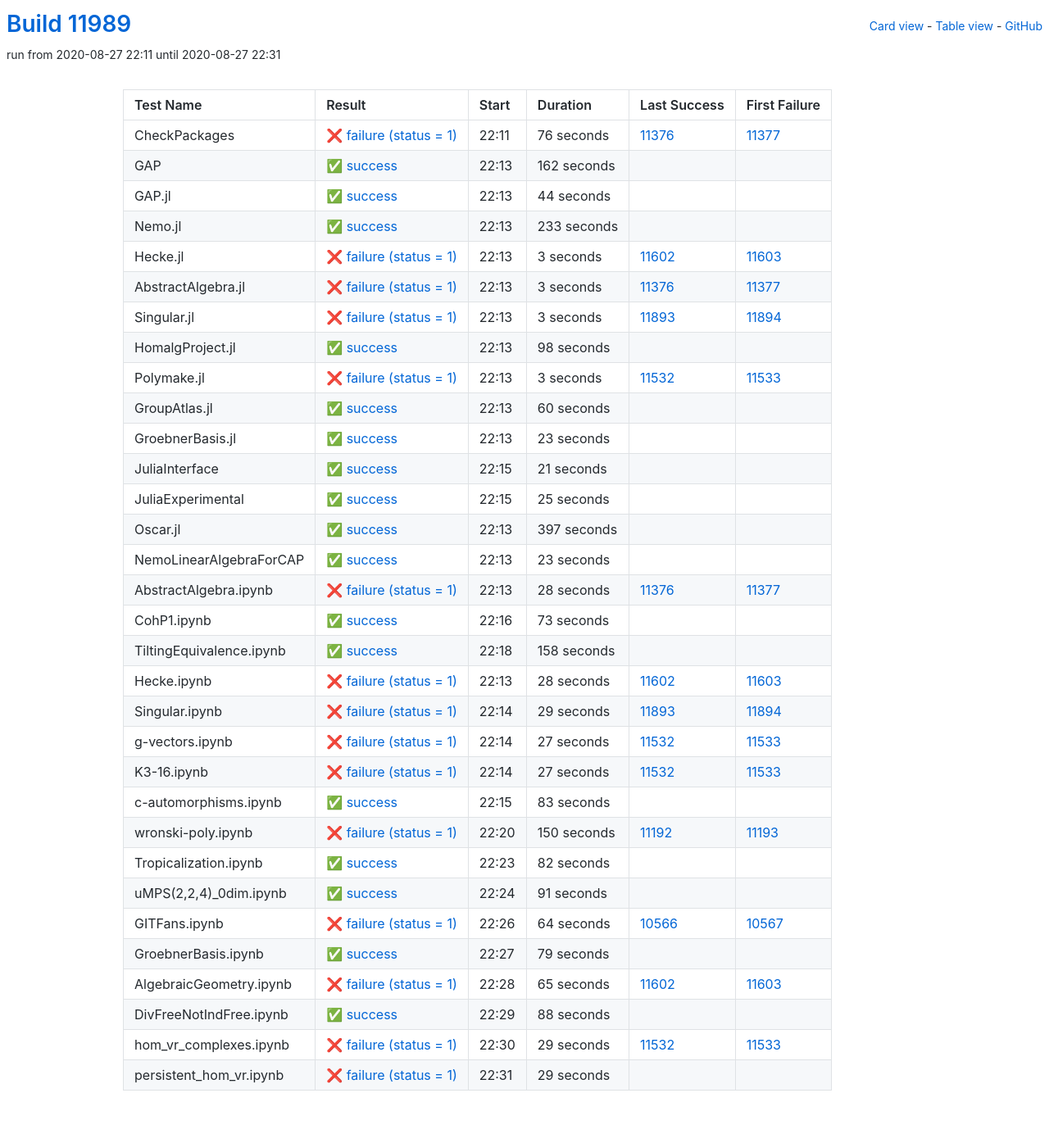
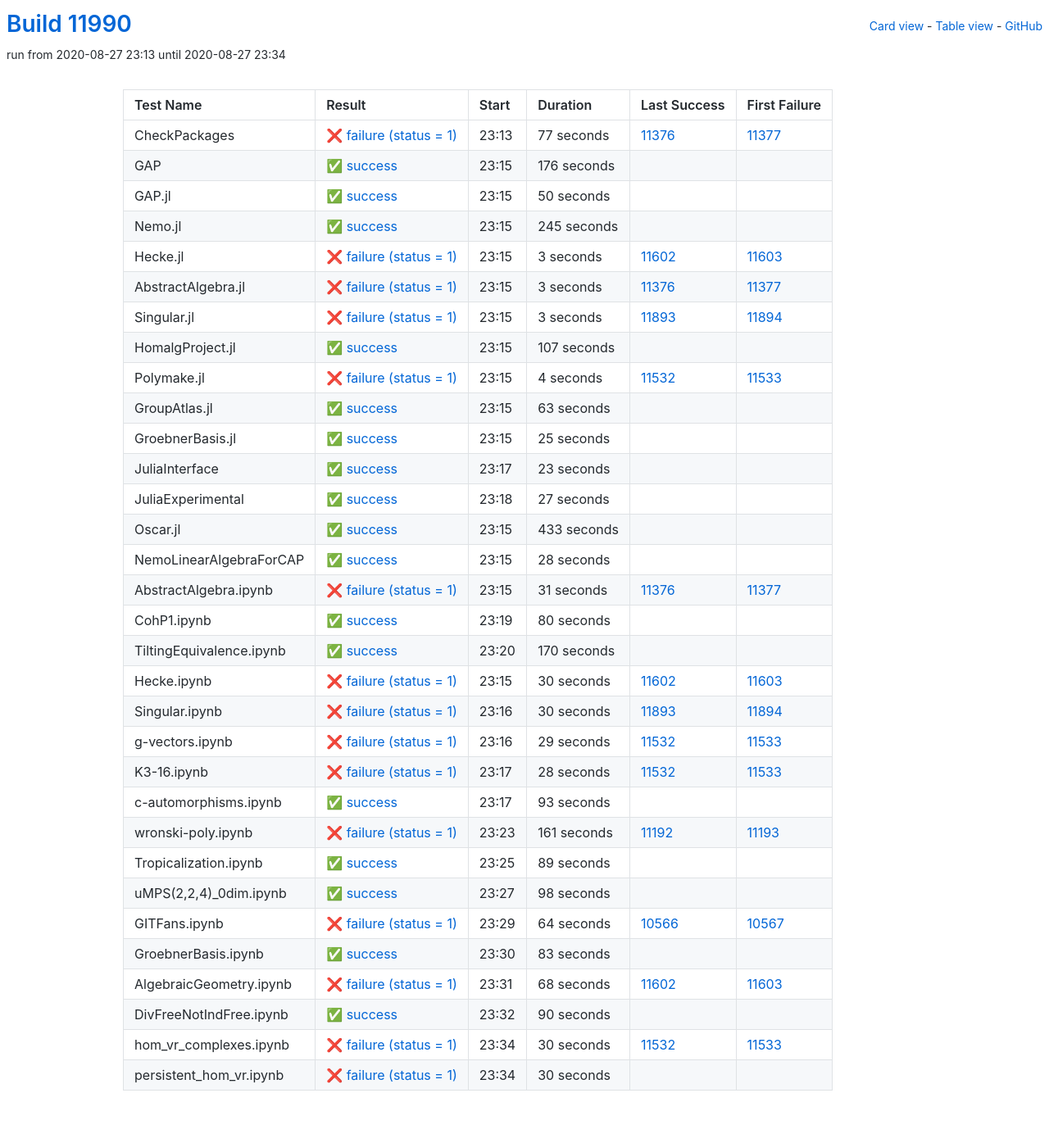
Before and after one commit to oscar-system/oscar-ci-status, a Jekyll site: the page built from table.html, in a window 1280 px wide. Shown: the whole page at 82% size. Built offline with Jekyll 4.4.1, drawn with Linux system fonts in a browser that asks for light colours.

Commit message:
Build #11990

```diff
--- a/_data/ci.yml
+++ b/_data/ci.yml
@@ -1,6 +1,6 @@
 ---
-build: 11989
-build_url: https://oscarci.mathematik.uni-kl.de/job/oscar/11989/
+build: 11990
+build_url: https://oscarci.mathematik.uni-kl.de/job/oscar/11990/
 job: oscar
 organization: oscar-system
 repo: oscar-ci-status
@@ -8,56 +8,56 @@
 tests:
 - name: CheckPackages
   id: checkpackages
-  log: https://oscarci.mathematik.uni-kl.de/job/oscar/11989/artifact/logs/build-11989/CheckPackages.log
-  start: 2020-08-27 22:11
+  log: https://oscarci.mathematik.uni-kl.de/job/oscar/11990/artifact/logs/build-11990/CheckPackages.log
+  start: 2020-08-27 23:13
   success: false
   exitcode: 1
   status: failure
-  duration: 76
+  duration: 77
   last_success: 11376
   last_success_url: https://oscarci.mathematik.uni-kl.de/job/oscar/11376/
   first_failure: 11377
   first_failure_url: https://oscarci.mathematik.uni-kl.de/job/oscar/11377/
 - name: GAP
   id: gap
-  log: https://oscarci.mathematik.uni-kl.de/job/oscar/11989/artifact/logs/build-11989/GAP.log
-  start: 2020-08-27 22:13
+  log: https://oscarci.mathematik.uni-kl.de/job/oscar/11990/artifact/logs/build-11990/GAP.log
+  start: 2020-08-27 23:15
   success: true
   exitcode: 0
   status: success
-  duration: 162
+  duration: 176
   last_success: false
   last_success_url:
   first_failure: false
   first_failure_url:
 - name: GAP.jl
   id: gap-jl
-  log: https://oscarci.mathematik.uni-kl.de/job/oscar/11989/artifact/logs/build-11989/GAP.jl.log
-  start: 2020-08-27 22:13
+  log: https://oscarci.mathematik.uni-kl.de/job/oscar/11990/artifact/logs/build-11990/GAP.jl.log
+  start: 2020-08-27 23:15
   success: true
   exitcode: 0
   status: success
-  duration: 44
+  duration: 50
   last_success: false
   last_success_url:
   first_failure: false
   first_failure_url:
 - name: Nemo.jl
   id: nemo-jl
-  log: https://oscarci.mathematik.uni-kl.de/job/oscar/11989/artifact/logs/build-11989/Nemo.jl.log
-  start: 2020-08-27 22:13
+  log: https://oscarci.mathematik.uni-kl.de/job/oscar/11990/artifact/logs/build-11990/Nemo.jl.log
+  start: 2020-08-27 23:15
   success: true
   exitcode: 0
   status: success
-  duration: 233
+  duration: 245
   last_success: false
   last_success_url:
   first_failure: false
   first_failure_url:
 - name: Hecke.jl
   id: hecke-jl
-  log: https://oscarci.mathematik.uni-kl.de/job/oscar/11989/artifact/logs/build-11989/Hecke.jl.log
-  start: 2020-08-27 22:13
+  log: https://oscarci.mathematik.uni-kl.de/job/oscar/11990/artifact/logs/build-11990/Hecke.jl.log
+  start: 2020-08-27 23:15
   success: false
   exitcode: 1
   status: failure
@@ -68,8 +68,8 @@
   first_failure_url: https://oscarci.mathematik.uni-kl.de/job/oscar/11603/
 - name: AbstractAlgebra.jl
   id: abstractalgebra-jl
-  log: https://oscarci.mathematik.uni-kl.de/job/oscar/11989/artifact/logs/build-11989/AbstractAlgebra.jl.log
-  start: 2020-08-27 22:13
+  log: https://oscarci.mathematik.uni-kl.de/job/oscar/11990/artifact/logs/build-11990/AbstractAlgebra.jl.log
+  start: 2020-08-27 23:15
   success: false
   exitcode: 1
   status: failure
@@ -80,8 +80,8 @@
   first_failure_url: https://oscarci.mathematik.uni-kl.de/job/oscar/11377/
 - name: Singular.jl
   id: singular-jl
-  log: https://oscarci.mathematik.uni-kl.de/job/oscar/11989/artifact/logs/build-11989/Singular.jl.log
-  start: 2020-08-27 22:13
+  log: https://oscarci.mathematik.uni-kl.de/job/oscar/11990/artifact/logs/build-11990/Singular.jl.log
+  start: 2020-08-27 23:15
   success: false
   exitcode: 1
   status: failure
@@ -92,8 +92,224 @@
   first_failure_url: https://oscarci.mathematik.uni-kl.de/job/oscar/11894/
 - name: HomalgProject.jl
   id: homalgproject-jl
-  log: https://oscarci.mathematik.uni-kl.de/job/oscar/11989/artifact/logs/build-11989/HomalgProject.jl.log
-  start: 2020-08-27 22:13
+  log: https://oscarci.mathematik.uni-kl.de/job/oscar/11990/artifact/logs/build-11990/HomalgProject.jl.log
+  start: 2020-08-27 23:15
+  success: true
+  exitcode: 0
+  status: success
+  duration: 107
+  last_success: false
+  last_success_url:
+  first_failure: false
+  first_failure_url:
+- name: Polymake.jl
+  id: polymake-jl
+  log: https://oscarci.mathematik.uni-kl.de/job/oscar/11990/artifact/logs/build-11990/Polymake.jl.log
+  start: 2020-08-27 23:15
+  success: false
+  exitcode: 1
+  status: failure
+  duration: 4
+  last_success: 11532
+  last_success_url: https://oscarci.mathematik.uni-kl.de/job/oscar/11532/
+  first_failure: 11533
+  first_failure_url: https://oscarci.mathematik.uni-kl.de/job/oscar/11533/
+- name: GroupAtlas.jl
+  id: groupatlas-jl
+  log: https://oscarci.mathematik.uni-kl.de/job/oscar/11990/artifact/logs/build-11990/GroupAtlas.jl.log
+  start: 2020-08-27 23:15
+  success: true
+  exitcode: 0
+  status: success
+  duration: 63
+  last_success: false
+  last_success_url:
+  first_failure: false
+  first_failure_url:
+- name: GroebnerBasis.jl
+  id: groebnerbasis-jl
+  log: https://oscarci.mathematik.uni-kl.de/job/oscar/11990/artifact/logs/build-11990/GroebnerBasis.jl.log
+  start: 2020-08-27 23:15
+  success: true
+  exitcode: 0
+  status: success
+  duration: 25
+  last_success: false
+  last_success_url:
+  first_failure: false
+  first_failure_url:
+- name: JuliaInterface
+  id: juliainterface
+  log: https://oscarci.mathematik.uni-kl.de/job/oscar/11990/artifact/logs/build-11990/JuliaInterface.log
+  start: 2020-08-27 23:17
+  success: true
+  exitcode: 0
+  status: success
+  duration: 23
+  last_success: false
+  last_success_url:
+  first_failure: false
+  first_failure_url:
+- name: JuliaExperimental
+  id: juliaexperimental
+  log: https://oscarci.mathematik.uni-kl.de/job/oscar/11990/artifact/logs/build-11990/JuliaExperimental.log
+  start: 2020-08-27 23:18
+  success: true
+  exitcode: 0
+  status: success
+  duration: 27
+  last_success: false
+  last_success_url:
+  first_failure: false
+  first_failure_url:
+- name: Oscar.jl
+  id: oscar-jl
+  log: https://oscarci.mathematik.uni-kl.de/job/oscar/11990/artifact/logs/build-11990/Oscar.jl.log
+  start: 2020-08-27 23:15
+  success: true
+  exitcode: 0
+  status: success
+  duration: 433
+  last_success: false
+  last_success_url:
+  first_failure: false
+  first_failure_url:
+- name: NemoLinearAlgebraForCAP
+  id: nemolinearalgebraforcap
+  log: https://oscarci.mathematik.uni-kl.de/job/oscar/11990/artifact/logs/build-11990/NemoLinearAlgebraForCAP.log
+  start: 2020-08-27 23:15
+  success: true
+  exitcode: 0
+  status: success
+  duration: 28
+  last_success: false
+  last_success_url:
+  first_failure: false
+  first_failure_url:
+- name: AbstractAlgebra.ipynb
+  id: abstractalgebra-ipynb
+  log: https://oscarci.mathematik.uni-kl.de/job/oscar/11990/artifact/logs/build-11990/AbstractAlgebra.ipynb.log
+  start: 2020-08-27 23:15
+  success: false
+  exitcode: 1
+  status: failure
+  duration: 31
+  last_success: 11376
+  last_success_url: https://oscarci.mathematik.uni-kl.de/job/oscar/11376/
+  first_failure: 11377
+  first_failure_url: https://oscarci.mathematik.uni-kl.de/job/oscar/11377/
+- name: CohP1.ipynb
+  id: cohp1-ipynb
+  log: https://oscarci.mathematik.uni-kl.de/job/oscar/11990/artifact/logs/build-11990/CohP1.ipynb.log
+  start: 2020-08-27 23:19
+  success: true
+  exitcode: 0
+  status: success
+  duration: 80
+  last_success: false
+  last_success_url:
+  first_failure: false
+  first_failure_url:
+- name: TiltingEquivalence.ipynb
+  id: tiltingequivalence-ipynb
+  log: https://oscarci.mathematik.uni-kl.de/job/oscar/11990/artifact/logs/build-11990/TiltingEquivalence.ipynb.log
+  start: 2020-08-27 23:20
+  success: true
+  exitcode: 0
+  status: success
+  duration: 170
+  last_success: false
+  last_success_url:
+  first_failure: false
+  first_failure_url:
+- name: Hecke.ipynb
+  id: hecke-ipynb
+  log: https://oscarci.mathematik.uni-kl.de/job/oscar/11990/artifact/logs/build-11990/Hecke.ipynb.log
+  start: 2020-08-27 23:15
+  success: false
+  exitcode: 1
+  status: failure
+  duration: 30
+  last_success: 11602
+  last_success_url: https://oscarci.mathematik.uni-kl.de/job/oscar/11602/
+  first_failure: 11603
+  first_failure_url: https://oscarci.mathematik.uni-kl.de/job/oscar/11603/
+- name: Singular.ipynb
+  id: singular-ipynb
+  log: https://oscarci.mathematik.uni-kl.de/job/oscar/11990/artifact/logs/build-11990/Singular.ipynb.log
+  start: 2020-08-27 23:16
+  success: false
+  exitcode: 1
+  status: failure
+  duration: 30
+  last_success: 11893
+  last_success_url: https://oscarci.mathematik.uni-kl.de/job/oscar/11893/
+  first_failure: 11894
+  first_failure_url: https://oscarci.mathematik.uni-kl.de/job/oscar/11894/
+- name: g-vectors.ipynb
+  id: g-vectors-ipynb
+  log: https://oscarci.mathematik.uni-kl.de/job/oscar/11990/artifact/logs/build-11990/g-vectors.ipynb.log
+  start: 2020-08-27 23:16
+  success: false
+  exitcode: 1
+  status: failure
+  duration: 29
+  last_success: 11532
+  last_success_url: https://oscarci.mathematik.uni-kl.de/job/oscar/11532/
+  first_failure: 11533
+  first_failure_url: https://oscarci.mathematik.uni-kl.de/job/oscar/11533/
+- name: K3-16.ipynb
+  id: k3-16-ipynb
+  log: https://oscarci.mathematik.uni-kl.de/job/oscar/11990/artifact/logs/build-11990/K3-16.ipynb.log
+  start: 2020-08-27 23:17
+  success: false
+  exitcode: 1
+  status: failure
+  duration: 28
+  last_success: 11532
+  last_success_url: https://oscarci.mathematik.uni-kl.de/job/oscar/11532/
+  first_failure: 11533
+  first_failure_url: https://oscarci.mathematik.uni-kl.de/job/oscar/11533/
+- name: c-automorphisms.ipynb
+  id: c-automorphisms-ipynb
+  log: https://oscarci.mathematik.uni-kl.de/job/oscar/11990/artifact/logs/build-11990/c-automorphisms.ipynb.log
+  start: 2020-08-27 23:17
+  success: true
+  exitcode: 0
+  status: success
+  duration: 93
+  last_success: false
+  last_success_url:
+  first_failure: false
+  first_failure_url:
+- name: wronski-poly.ipynb
+  id: wronski-poly-ipynb
+  log: https://oscarci.mathematik.uni-kl.de/job/oscar/11990/artifact/logs/build-11990/wronski-poly.ipynb.log
+  start: 2020-08-27 23:23
+  success: false
+  exitcode: 1
+  status: failure
+  duration: 161
+  last_success: 11192
+  last_success_url: https://oscarci.mathematik.uni-kl.de/job/oscar/11192/
+  first_failure: 11193
+  first_failure_url: https://oscarci.mathematik.uni-kl.de/job/oscar/11193/
+- name: Tropicalization.ipynb
+  id: tropicalization-ipynb
+  log: https://oscarci.mathematik.uni-kl.de/job/oscar/11990/artifact/logs/build-11990/Tropicalization.ipynb.log
+  start: 2020-08-27 23:25
+  success: true
+  exitcode: 0
+  status: success
+  duration: 89
+  last_success: false
+  last_success_url:
+  first_failure: false
+  first_failure_url:
+- name: uMPS(2,2,4)_0dim.ipynb
+  id: umps-2-2-4-0dim-ipynb
+  log: https://oscarci.mathematik.uni-kl.de/job/oscar/11990/artifact/logs/build-11990/uMPS-2-2-4-_0dim.ipynb.log
+  start: 2020-08-27 23:27
   success: true
   exitcode: 0
   status: success
@@ -102,226 +318,10 @@
   last_success_url:
   first_failure: false
   first_failure_url:
-- name: Polymake.jl
-  id: polymake-jl
-  log: https://oscarci.mathematik.uni-kl.de/job/oscar/11989/artifact/logs/build-11989/Polymake.jl.log
-  start: 2020-08-27 22:13
-  success: false
-  exitcode: 1
-  status: failure
-  duration: 3
-  last_success: 11532
-  last_success_url: https://oscarci.mathematik.uni-kl.de/job/oscar/11532/
-  first_failure: 11533
-  first_failure_url: https://oscarci.mathematik.uni-kl.de/job/oscar/11533/
-- name: GroupAtlas.jl
-  id: groupatlas-jl
-  log: https://oscarci.mathematik.uni-kl.de/job/oscar/11989/artifact/logs/build-11989/GroupAtlas.jl.log
-  start: 2020-08-27 22:13
-  success: true
-  exitcode: 0
-  status: success
-  duration: 60
-  last_success: false
-  last_success_url:
-  first_failure: false
-  first_failure_url:
-- name: GroebnerBasis.jl
-  id: groebnerbasis-jl
-  log: https://oscarci.mathematik.uni-kl.de/job/oscar/11989/artifact/logs/build-11989/GroebnerBasis.jl.log
-  start: 2020-08-27 22:13
-  success: true
-  exitcode: 0
-  status: success
-  duration: 23
-  last_success: false
-  last_success_url:
-  first_failure: false
-  first_failure_url:
-- name: JuliaInterface
-  id: juliainterface
-  log: https://oscarci.mathematik.uni-kl.de/job/oscar/11989/artifact/logs/build-11989/JuliaInterface.log
-  start: 2020-08-27 22:15
-  success: true
-  exitcode: 0
-  status: success
-  duration: 21
-  last_success: false
-  last_success_url:
-  first_failure: false
-  first_failure_url:
-- name: JuliaExperimental
-  id: juliaexperimental
-  log: https://oscarci.mathematik.uni-kl.de/job/oscar/11989/artifact/logs/build-11989/JuliaExperimental.log
-  start: 2020-08-27 22:15
-  success: true
-  exitcode: 0
-  status: success
-  duration: 25
-  last_success: false
-  last_success_url:
-  first_failure: false
-  first_failure_url:
-- name: Oscar.jl
-  id: oscar-jl
-  log: https://oscarci.mathematik.uni-kl.de/job/oscar/11989/artifact/logs/build-11989/Oscar.jl.log
-  start: 2020-08-27 22:13
-  success: true
-  exitcode: 0
-  status: success
-  duration: 397
-  last_success: false
-  last_success_url:
-  first_failure: false
-  first_failure_url:
-- name: NemoLinearAlgebraForCAP
-  id: nemolinearalgebraforcap
-  log: https://oscarci.mathematik.uni-kl.de/job/oscar/11989/artifact/logs/build-11989/NemoLinearAlgebraForCAP.log
-  start: 2020-08-27 22:13
-  success: true
-  exitcode: 0
-  status: success
-  duration: 23
-  last_success: false
-  last_success_url:
-  first_failure: false
-  first_failure_url:
-- name: AbstractAlgebra.ipynb
-  id: abstractalgebra-ipynb
-  log: https://oscarci.mathematik.uni-kl.de/job/oscar/11989/artifact/logs/build-11989/AbstractAlgebra.ipynb.log
-  start: 2020-08-27 22:13
-  success: false
-  exitcode: 1
-  status: failure
-  duration: 28
-  last_success: 11376
-  last_success_url: https://oscarci.mathematik.uni-kl.de/job/oscar/11376/
-  first_failure: 11377
-  first_failure_url: https://oscarci.mathematik.uni-kl.de/job/oscar/11377/
-- name: CohP1.ipynb
-  id: cohp1-ipynb
-  log: https://oscarci.mathematik.uni-kl.de/job/oscar/11989/artifact/logs/build-11989/CohP1.ipynb.log
-  start: 2020-08-27 22:16
-  success: true
-  exitcode: 0
-  status: success
-  duration: 73
-  last_success: false
-  last_success_url:
-  first_failure: false
-  first_failure_url:
-- name: TiltingEquivalence.ipynb
-  id: tiltingequivalence-ipynb
-  log: https://oscarci.mathematik.uni-kl.de/job/oscar/11989/artifact/logs/build-11989/TiltingEquivalence.ipynb.log
-  start: 2020-08-27 22:18
-  success: true
-  exitcode: 0
-  status: success
-  duration: 158
-  last_success: false
-  last_success_url:
-  first_failure: false
-  first_failure_url:
-- name: Hecke.ipynb
-  id: hecke-ipynb
-  log: https://oscarci.mathematik.uni-kl.de/job/oscar/11989/artifact/logs/build-11989/Hecke.ipynb.log
-  start: 2020-08-27 22:13
-  success: false
-  exitcode: 1
-  status: failure
-  duration: 28
-  last_success: 11602
-  last_success_url: https://oscarci.mathematik.uni-kl.de/job/oscar/11602/
-  first_failure: 11603
-  first_failure_url: https://oscarci.mathematik.uni-kl.de/job/oscar/11603/
-- name: Singular.ipynb
-  id: singular-ipynb
-  log: https://oscarci.mathematik.uni-kl.de/job/oscar/11989/artifact/logs/build-11989/Singular.ipynb.log
-  start: 2020-08-27 22:14
-  success: false
-  exitcode: 1
-  status: failure
-  duration: 29
-  last_success: 11893
-  last_success_url: https://oscarci.mathematik.uni-kl.de/job/oscar/11893/
-  first_failure: 11894
-  first_failure_url: https://oscarci.mathematik.uni-kl.de/job/oscar/11894/
-- name: g-vectors.ipynb
-  id: g-vectors-ipynb
-  log: https://oscarci.mathematik.uni-kl.de/job/oscar/11989/artifact/logs/build-11989/g-vectors.ipynb.log
-  start: 2020-08-27 22:14
-  success: false
-  exitcode: 1
-  status: failure
-  duration: 27
-  last_success: 11532
-  last_success_url: https://oscarci.mathematik.uni-kl.de/job/oscar/11532/
-  first_failure: 11533
-  first_failure_url: https://oscarci.mathematik.uni-kl.de/job/oscar/11533/
-- name: K3-16.ipynb
-  id: k3-16-ipynb
-  log: https://oscarci.mathematik.uni-kl.de/job/oscar/11989/artifact/logs/build-11989/K3-16.ipynb.log
-  start: 2020-08-27 22:14
-  success: false
-  exitcode: 1
-  status: failure
-  duration: 27
-  last_success: 11532
-  last_success_url: https://oscarci.mathematik.uni-kl.de/job/oscar/11532/
-  first_failure: 11533
-  first_failure_url: https://oscarci.mathematik.uni-kl.de/job/oscar/11533/
-- name: c-automorphisms.ipynb
-  id: c-automorphisms-ipynb
-  log: https://oscarci.mathematik.uni-kl.de/job/oscar/11989/artifact/logs/build-11989/c-automorphisms.ipynb.log
-  start: 2020-08-27 22:15
-  success: true
-  exitcode: 0
-  status: success
-  duration: 83
-  last_success: false
-  last_success_url:
-  first_failure: false
-  first_failure_url:
-- name: wronski-poly.ipynb
-  id: wronski-poly-ipynb
-  log: https://oscarci.mathematik.uni-kl.de/job/oscar/11989/artifact/logs/build-11989/wronski-poly.ipynb.log
-  start: 2020-08-27 22:20
-  success: false
-  exitcode: 1
-  status: failure
-  duration: 150
-  last_success: 11192
-  last_success_url: https://oscarci.mathematik.uni-kl.de/job/oscar/11192/
-  first_failure: 11193
-  first_failure_url: https://oscarci.mathematik.uni-kl.de/job/oscar/11193/
-- name: Tropicalization.ipynb
-  id: tropicalization-ipynb
-  log: https://oscarci.mathematik.uni-kl.de/job/oscar/11989/artifact/logs/build-11989/Tropicalization.ipynb.log
-  start: 2020-08-27 22:23
-  success: true
-  exitcode: 0
-  status: success
-  duration: 82
-  last_success: false
-  last_success_url:
-  first_failure: false
-  first_failure_url:
-- name: uMPS(2,2,4)_0dim.ipynb
-  id: umps-2-2-4-0dim-ipynb
-  log: https://oscarci.mathematik.uni-kl.de/job/oscar/11989/artifact/logs/build-11989/uMPS-2-2-4-_0dim.ipynb.log
-  start: 2020-08-27 22:24
-  success: true
-  exitcode: 0
-  status: success
-  duration: 91
-  last_success: false
-  last_success_url:
-  first_failure: false
-  first_failure_url:
 - name: GITFans.ipynb
   id: gitfans-ipynb
-  log: https://oscarci.mathematik.uni-kl.de/job/oscar/11989/artifact/logs/build-11989/GITFans.ipynb.log
-  start: 2020-08-27 22:26
+  log: https://oscarci.mathematik.uni-kl.de/job/oscar/11990/artifact/logs/build-11990/GITFans.ipynb.log
+  start: 2020-08-27 23:29
   success: false
   exitcode: 1
   status: failure
@@ -332,60 +332,60 @@
   first_failure_url: https://oscarci.mathematik.uni-kl.de/job/oscar/10567/
 - name: GroebnerBasis.ipynb
   id: groebnerbasis-ipynb
-  log: https://oscarci.mathematik.uni-kl.de/job/oscar/11989/artifact/logs/build-11989/GroebnerBasis.ipynb.log
-  start: 2020-08-27 22:27
+  log: https://oscarci.mathematik.uni-kl.de/job/oscar/11990/artifact/logs/build-11990/GroebnerBasis.ipynb.log
+  start: 2020-08-27 23:30
   success: true
   exitcode: 0
   status: success
-  duration: 79
+  duration: 83
   last_success: false
   last_success_url:
   first_failure: false
   first_failure_url:
 - name: AlgebraicGeometry.ipynb
   id: algebraicgeometry-ipynb
-  log: https://oscarci.mathematik.uni-kl.de/job/oscar/11989/artifact/logs/build-11989/AlgebraicGeometry.ipynb.log
-  start: 2020-08-27 22:28
+  log: https://oscarci.mathematik.uni-kl.de/job/oscar/11990/artifact/logs/build-11990/AlgebraicGeometry.ipynb.log
+  start: 2020-08-27 23:31
   success: false
   exitcode: 1
   status: failure
-  duration: 65
+  duration: 68
   last_success: 11602
   last_success_url: https://oscarci.mathematik.uni-kl.de/job/oscar/11602/
   first_failure: 11603
   first_failure_url: https://oscarci.mathematik.uni-kl.de/job/oscar/11603/
 - name: DivFreeNotIndFree.ipynb
   id: divfreenotindfree-ipynb
-  log: https://oscarci.mathematik.uni-kl.de/job/oscar/11989/artifact/logs/build-11989/DivFreeNotIndFree.ipynb.log
-  start: 2020-08-27 22:29
+  log: https://oscarci.mathematik.uni-kl.de/job/oscar/11990/artifact/logs/build-11990/DivFreeNotIndFree.ipynb.log
+  start: 2020-08-27 23:32
   success: true
   exitcode: 0
   status: success
-  duration: 88
+  duration: 90
   last_success: false
   last_success_url:
   first_failure: false
   first_failure_url:
 - name: hom_vr_complexes.ipynb
   id: hom-vr-complexes-ipynb
-  log: https://oscarci.mathematik.uni-kl.de/job/oscar/11989/artifact/logs/build-11989/hom_vr_complexes.ipynb.log
-  start: 2020-08-27 22:30
+  log: https://oscarci.mathematik.uni-kl.de/job/oscar/11990/artifact/logs/build-11990/hom_vr_complexes.ipynb.log
+  start: 2020-08-27 23:34
   success: false
   exitcode: 1
   status: failure
-  duration: 29
+  duration: 30
   last_success: 11532
   last_success_url: https://oscarci.mathematik.uni-kl.de/job/oscar/11532/
   first_failure: 11533
   first_failure_url: https://oscarci.mathematik.uni-kl.de/job/oscar/11533/
 - name: persistent_hom_vr.ipynb
   id: persistent-hom-vr-ipynb
-  log: https://oscarci.mathematik.uni-kl.de/job/oscar/11989/artifact/logs/build-11989/persistent_hom_vr.ipynb.log
-  start: 2020-08-27 22:31
+  log: https://oscarci.mathematik.uni-kl.de/job/oscar/11990/artifact/logs/build-11990/persistent_hom_vr.ipynb.log
+  start: 2020-08-27 23:34
   success: false
   exitcode: 1
   status: failure
-  duration: 29
+  duration: 30
   last_success: false
   last_success_url:
   first_failure: false
```
Also changed, not shown: README.md.
